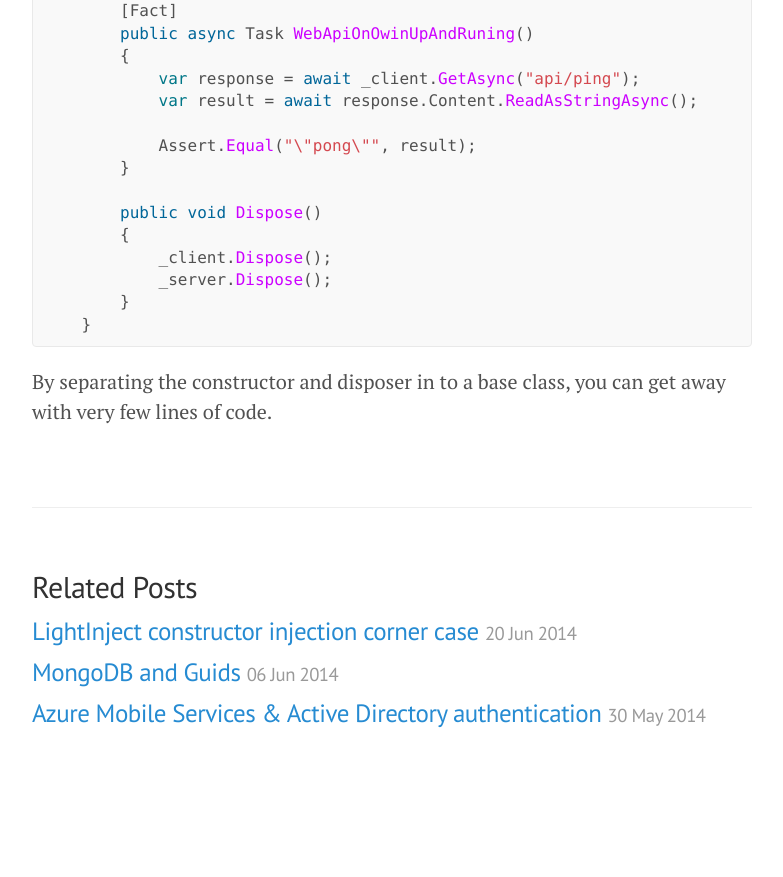
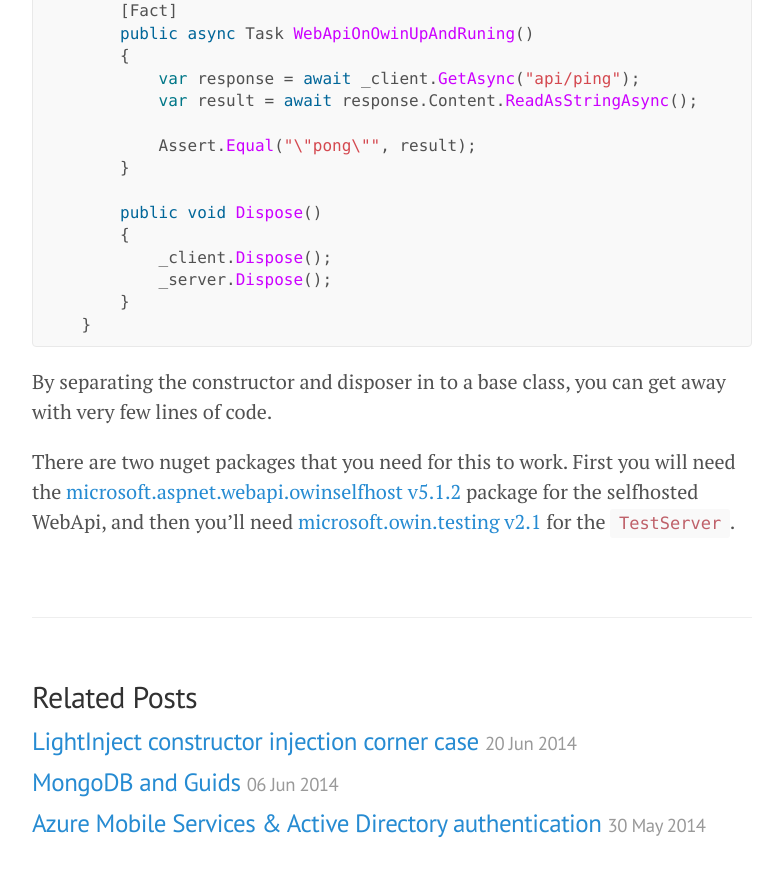
Before and after one commit to vegar/vegar.github.io, a Jekyll site: the page built from _posts/2014-06-25-selfhosted-webapi-controllers-for-integration-testing.md, in a window 1280 px wide and 900 px high, scrolled down 1251 px. Shown: the top 877 px of the window, without its empty margins (248-1031 px from the left). Built offline with Jekyll 4.4.1, drawn with Linux system fonts in a browser that asks for light colours; nearby versions of some CDN libraries; Markdown is read by kramdown in place of the engine named in the settings; comment, search, counter and statistics services are not loaded; before the commit the page ends 2041 px from its top, so only the background shows below that.

Commit message:
added nuget information

````diff
--- a/_posts/2014-06-25-selfhosted-webapi-controllers-for-integration-testing.md
+++ b/_posts/2014-06-25-selfhosted-webapi-controllers-for-integration-testing.md
@@ -55,3 +55,5 @@ So here's a basic xUnit test showing how I can have a controller defined inside
 ```
 
 By separating the constructor and disposer in to a base class, you can get away with very few lines of code.
+
+There are two nuget packages that you need for this to work. First you will need the [microsoft.aspnet.webapi.owinselfhost v5.1.2](https://www.nuget.org/packages/Microsoft.AspNet.WebApi.OwinSelfHost/) package for the selfhosted WebApi, and then you'll need  [microsoft.owin.testing v2.1](https://www.nuget.org/packages/Microsoft.Owin.Testing/) for the `TestServer`.
````
